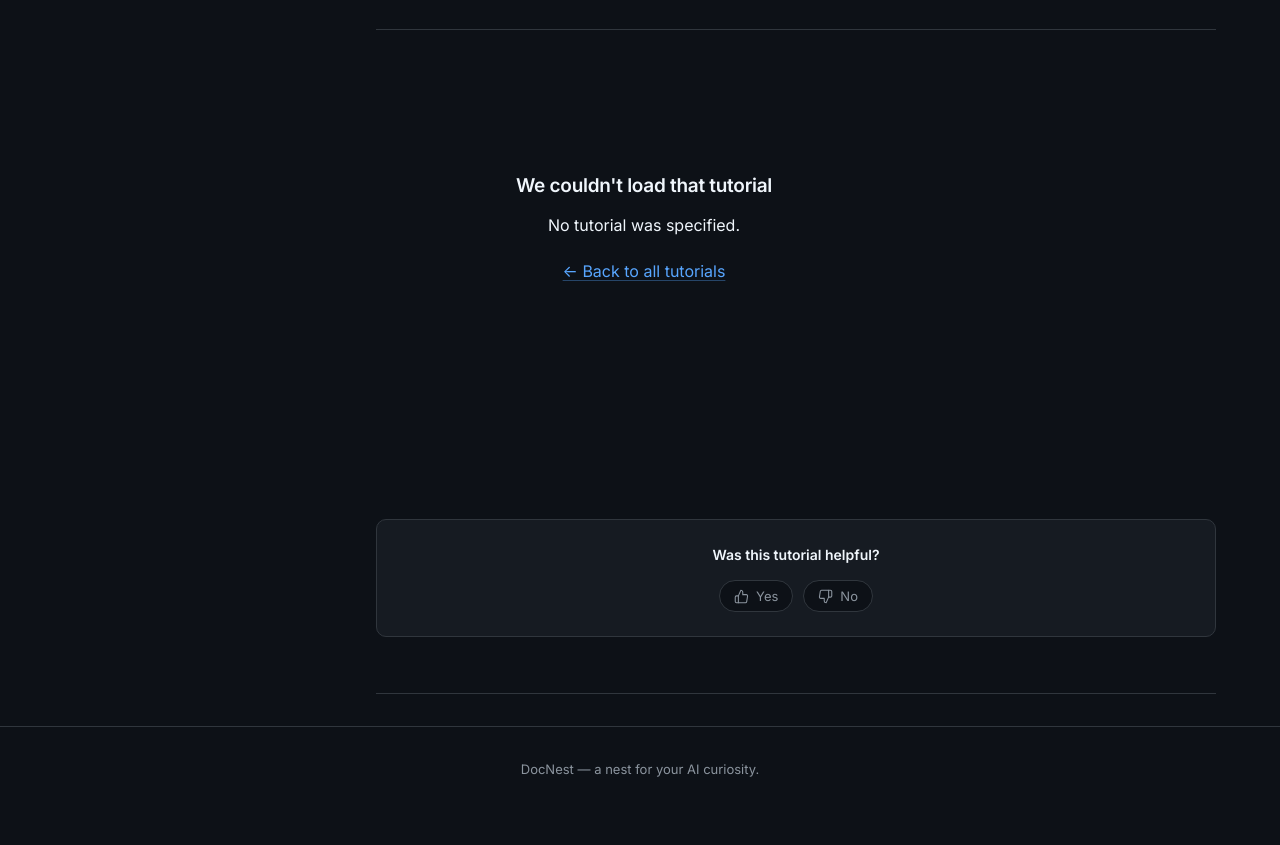
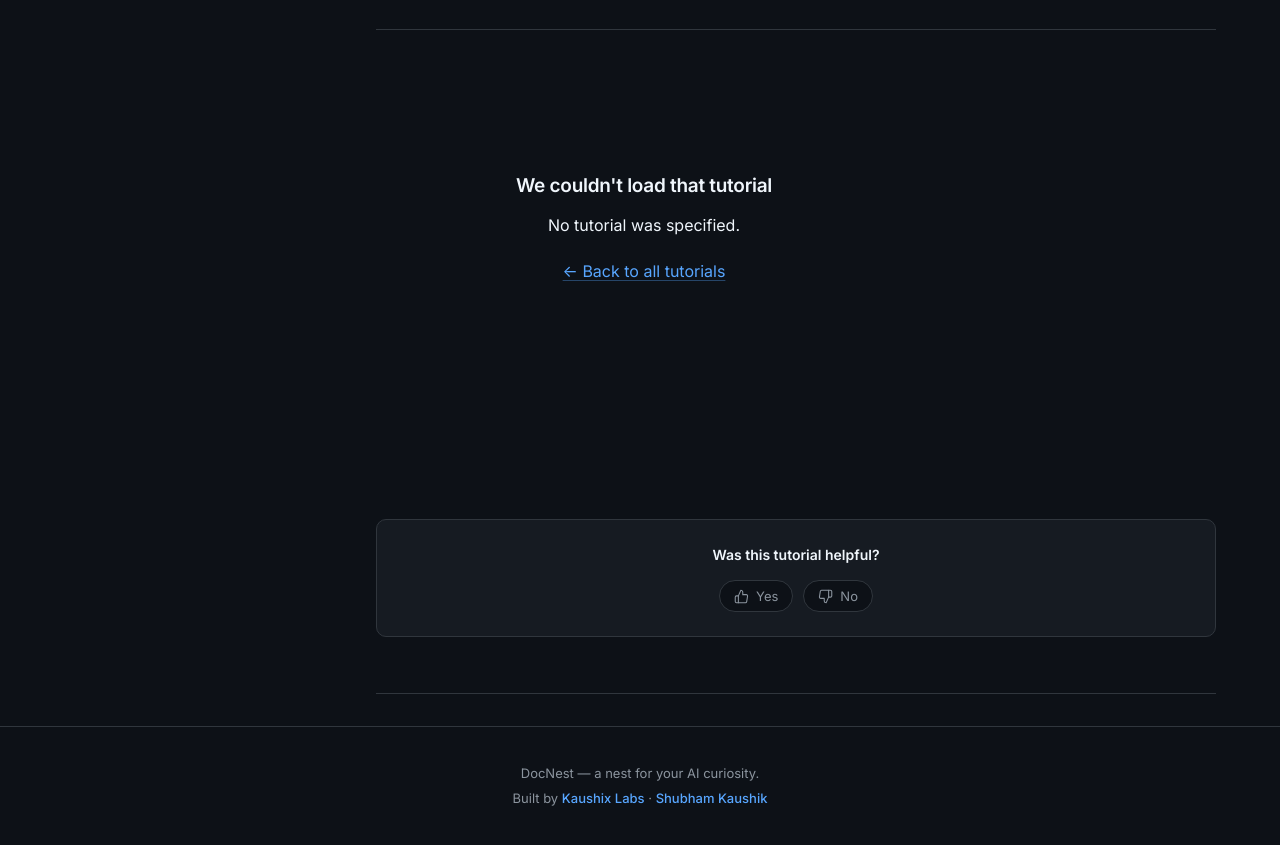
Before and after one commit to Eskaykaushik/DocNest, a plain HTML site: page tutorial.html in a window 1280 px wide. Shown: the part 237-1082 px from the top of the page. Before the commit the page ends 1049 px from the top, so only its background shows below. Drawn offline with nearby package versions, Linux system fonts and the light colour scheme.

Commit message:
Link DocNest to Kaushix Labs and profile in footer

```diff
--- a/css/style.css
+++ b/css/style.css
@@ -696,6 +696,20 @@ button {
   font-size: 13px;
 }
 
+.site-footer p {
+  margin: 4px 0;
+}
+
+.footer-links a {
+  color: var(--color-accent);
+  text-decoration: none;
+  font-weight: 500;
+}
+
+.footer-links a:hover {
+  text-decoration: underline;
+}
+
 /* --------------------------------------------------------------------- */
 /* Responsive                                                             */
 /* --------------------------------------------------------------------- */
--- a/tutorial.html
+++ b/tutorial.html
@@ -99,7 +99,13 @@
   <div class="sidebar-backdrop" aria-hidden="true"></div>
 
   <footer class="site-footer">
-    DocNest — a nest for your AI curiosity.
+    <p>DocNest — a nest for your AI curiosity.</p>
+    <p class="footer-links">
+      Built by
+      <a href="https://kaushixlabs.eskaykaushik14.workers.dev/" target="_blank" rel="noopener">Kaushix Labs</a>
+      ·
+      <a href="https://eskaykaushik.github.io/myProfile/" target="_blank" rel="noopener">Shubham Kaushik</a>
+    </p>
   </footer>
 
   <script src="https://cdnjs.cloudflare.com/ajax/libs/marked/12.0.2/marked.min.js"></script>
```
Also changed, not shown: index.html (+7 -1 lines).
